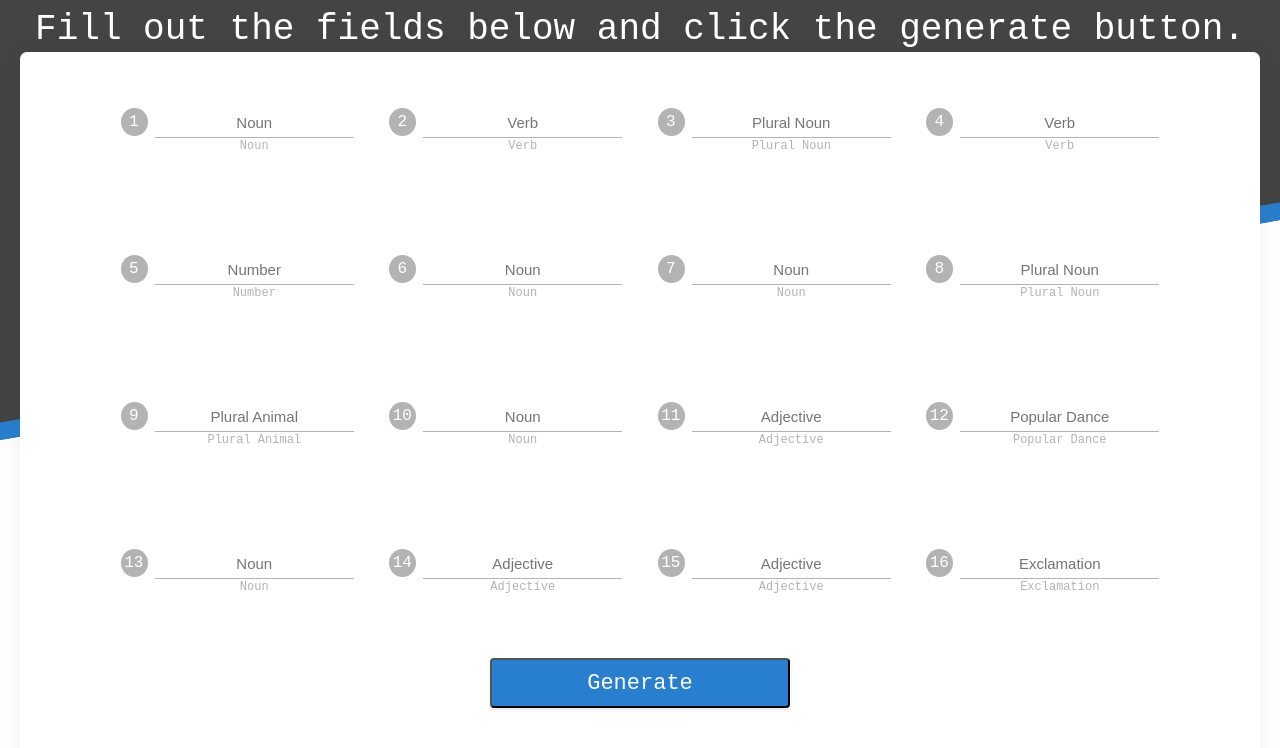
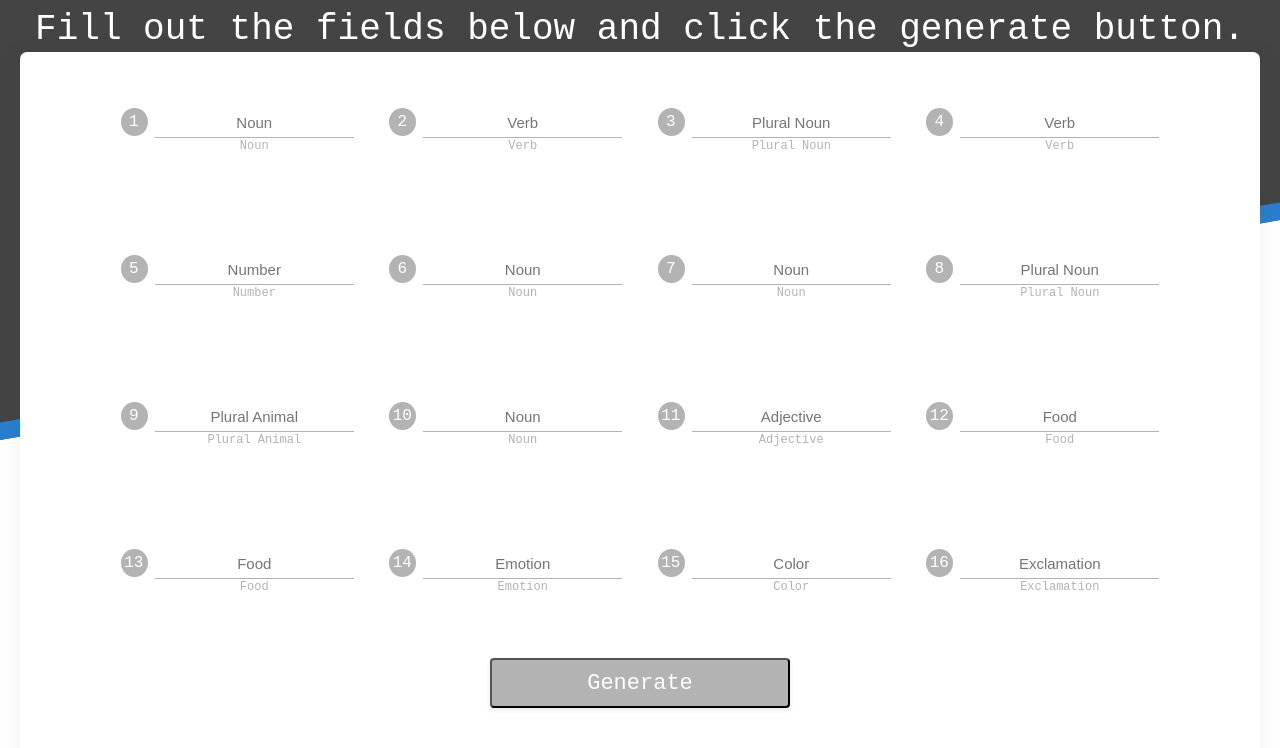
Before and after one commit to petermsouzajr/madreactlib, a React (Create React App) app: page / in a window 1280 px wide. Shown: the top 748 px of the page. Built offline with nearby package versions, Linux system fonts and the light colour scheme.

Commit message:
changing button color logic based on form filled

```diff
--- a/src/components/card.js
+++ b/src/components/card.js
@@ -15,12 +15,13 @@ const INITIAL_STATE = {
     pluralAnimal: '',
     nounFour: '',
     adjectiveOne: '',
-    popularDance: '',
-    nounFive: '',
-    adjectiveTwo: '',
-    adjectiveThree: '',
+    foodOne: '',
+    foodTwo: '',
+    emotionOne: '',
+    colorOne: '',
     exclamation: '',
-    contentVisible: false
+    contentVisible: false,
+    formFilled: false
 }
 
 class Card extends Component {
@@ -28,20 +29,99 @@ class Card extends Component {
     constructor() {
         super()
         this.state = INITIAL_STATE;
-
         this.handleInputChange = this.handleInputChange.bind(this);
         this.handleFormSubmit = this.handleFormSubmit.bind(this);
+        this.buttonLogic = this.buttonLogic.bind(this);
+        this.formFilled = this.formFilled.bind(this);
+    }
+
+    formFilled() {
+        let count = 0;
+        for (var property in INITIAL_STATE) {
+            if (Object.prototype.hasOwnProperty.call(INITIAL_STATE, property)) {
+                count++;
+                if (count >= 16) { count = 16 }
+                if (document.getElementById('input'+count).value === ''
+                && (this.state.contentVisible === false || this.state.contentVisible === true)){
+                    //set false
+                    this.setState({ formFilled: false })
+                    document.getElementById('generateButton').className = 'card__gray'
+                    break
+                }
+                else if (document.getElementById('input'+count).value !== ''){
+
+                    //set true
+                    //console.log(this.state.formFilled)
+                    this.setState({ formFilled: true })
+                    document.getElementById('generateButton').className = 'card__generate'
+
+
+                }
+            }
+        }
+    }
+
+    contentLogic() {}
+
+    buttonLogic() {
+        if (this.state.formFilled === false) {
+            document.getElementById('generateButton').className = 'card__gray'
+        } else if (this.state.formFilled === true) {
+            document.getElementById('generateButton').className = 'card__generate'
+        }
     }
 
     handleInputChange(event) {
+
         this.setState({ [event.target.name]: event.target.value })
+
+        this.formFilled()
+        //this.buttonLogic()
+        // var count = 0;
+        // for (var property in INITIAL_STATE) {
+        //     if (Object.prototype.hasOwnProperty.call(INITIAL_STATE, property)) {
+        //         count++;
+        //             if (document.getElementById('input'+count).value === ''){
+        //                 document.getElementById('generateButton').className = 'card__gray'
+        //                 break
+        //             } else
+        //             {
+        //                 document.getElementById('generateButton').className = 'card__generate'
+        //             if (count >= 16) { break
+        //             }
+        //         }
+        //     }
+        // }
     }
 
     handleFormSubmit(event) {
         event.preventDefault()
 
+        if (document.getElementById('generateButton').className === 'card_generate'
+        && this.state.formFilleds) {
+            document.getElementById('generateButton').className = 'card__clear'}
+
+        else if (document.getElementById('generateButton').className === 'card__clear') {
+            document.getElementById('generateButton').className = 'card_gray'
+        }
+        //{`card__${!this.state.contentVisible ? 'generate' : 'clear'}`}
         if(this.state.contentVisible) {
             this.setState(INITIAL_STATE)
+
+                var count = 0;
+
+                for (var property in INITIAL_STATE) {
+                    if (Object.prototype.hasOwnProperty.call(INITIAL_STATE, property)) {
+                        count++;
+
+                        document.getElementById('label'+count).className = 'input__number gray';
+                        document.getElementById('input'+count).className = 'none';
+                        if (count >= 16) { break
+                    }
+                    }
+                }
+
+
         } else {
             this.setState({ contentVisible: true })
         }
@@ -64,11 +144,11 @@ class Card extends Component {
             {title: 'Plural Animal', state: this.state.pluralAnimal, name: 'pluralAnimal'},
             {title: 'Noun', state: this.state.nounFour, name: 'nounFour'},
             {title: 'Adjective', state: this.state.adjectiveOne, name: 'adjectiveOne'},
-            {title: 'Popular Dance', state: this.state.popularDance, name: 'popularDance'},
+            {title: 'Food', state: this.state.foodOne, name: 'foodOne'},
 
-            {title: 'Noun', state: this.state.nounFive, name: 'nounFive'},
-            {title: 'Adjective', state: this.state.adjectiveTwo, name: 'adjectiveTwo'},
-            {title: 'Adjective', state: this.state.adjectiveThree, name: 'adjectiveThree'},
+            {title: 'Food', state: this.state.foodTwo, name: 'foodTwo'},
+            {title: 'Emotion', state: this.state.emotionOne, name: 'emotionOne'},
+            {title: 'Color', state: this.state.colorOne, name: 'colorOne'},
             {title: 'Exclamation', state: this.state.exclamation, name: 'exclamation'},
         ]
 
@@ -81,7 +161,7 @@ class Card extends Component {
                         })
                     }
                 </div>
-                <button className={`card__${!this.state.contentVisible ? 'generate' : 'clear'}`} type="submit">{!this.state.contentVisible ? 'Generate' : 'Clear Form'}</button>
+                <button id='generateButton' className='card__gray' type="submit">{!this.state.contentVisible ? 'Generate' : 'Clear Form'}</button>
                 {
                     this.state.contentVisible ? <Content data={this.state}/> : ''
                 }
--- a/src/components/content.js
+++ b/src/components/content.js
@@ -16,15 +16,15 @@ class Content extends Component {
     renderLabel(data){
         return [
 
+            <b
+                key={this.child_count++}>
+                    {data}
+            </b>,
             <span
                 className="card__content__label"
                 key={this.child_count++}>
                     {this.count++}
-            </span>,
-            <b
-                key={this.child_count++}>
-                    {data}
-            </b>
+            </span>
         ]
     }
 
@@ -45,8 +45,8 @@ class Content extends Component {
                     inclusivityness is our number <b>{this.renderLabel(data.numberOne)}</b> concern.
                     <br/>It says here you've been at <b>{this.renderLabel(data.nounTwo)}</b> corp. for 3 years, can I ask why youre looking for a <b>{this.renderLabel(data.nounThree)}</b>?
                     <br/>You know, <b>{this.renderLabel(data.pluralNounTwo)}</b> like us are a rare breed, real road <b>{this.renderLabel(data.pluralAnimal)}</b>, always grasping at the <b>{this.renderLabel(data.nounFour)}</b>.
-                    <br/>Well, enough of the <b>{this.renderLabel(data.adjectiveOne)}</b> talk, lets get down to the <b>{this.renderLabel(data.popularDance)}</b> and <b>{this.renderLabel(data.nounFive)}</b> of it, shall we?
-                    <br/>Under strengths, you've listed: <b>{this.renderLabel(data.adjectiveTwo)}</b> and <b>{this.renderLabel(data.adjectiveThree)}</b>, that's bold of you, I admire a good <b>{data.adjectiveThree}</b>,
+                    <br/>Well, enough of the <b>{this.renderLabel(data.adjectiveOne)}</b> talk, lets get down to the <b>{this.renderLabel(data.foodOne)}</b> and <b>{this.renderLabel(data.foodTwo)}</b> of it, shall we?
+                    <br/>Under strengths, you've listed: <b>{this.renderLabel(data.emotionOne)}</b> and <b>{this.renderLabel(data.colorOne)}</b>, that's bold of you, I admire a good <b>{data.colorOne}</b>,
                     <br/>Well, I think i've heard all that i need to hear.
                     <br/><b>{this.renderLabel(data.exclamation)}</b>!
                 </p>
--- a/src/styles/App.scss
+++ b/src/styles/App.scss
@@ -120,6 +120,13 @@
       justify-self: center;
   }
 
+  &__gray {
+    background-color: #B3B3B3;
+    transform: translateY(-300px);
+    margin-top: 220px;
+    @include button;
+}
+
   &__generate {
       background-color: #297fcf;
       transform: translateY(-300px);
```
